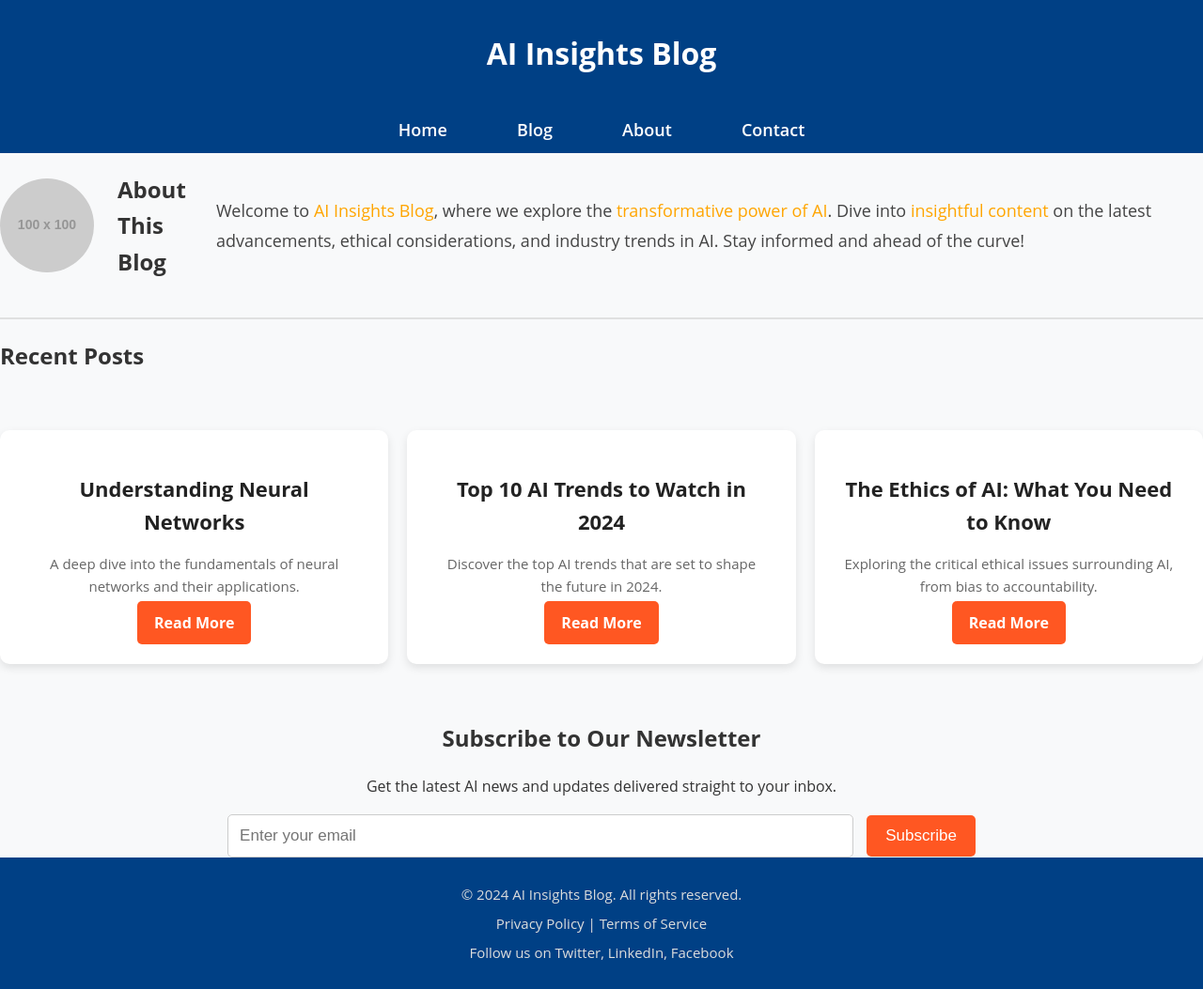
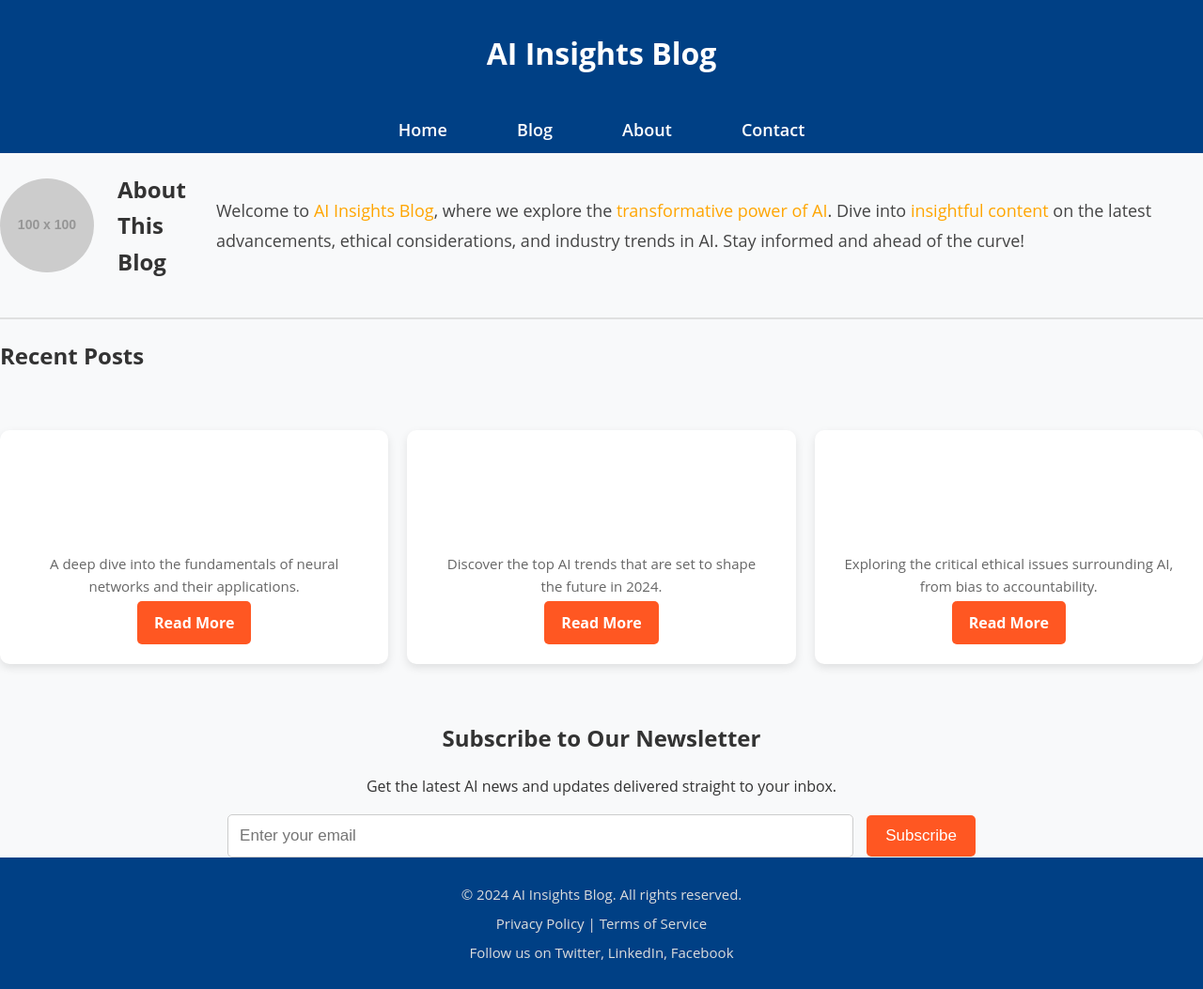
Before and after one commit to tomsonius/tomsonius.github.io, a Jekyll site: the page built from index.html, in a window 1280 px wide. Shown: the whole page at 94% size. Built offline with Jekyll 4.4.1, drawn with Linux system fonts in a browser that asks for light colours.

Commit message:
Update main.css

```diff
--- a/assets/css/main.css
+++ b/assets/css/main.css
@@ -126,10 +126,12 @@ nav ul li a:hover {
     transition: transform 0.3s ease;
 }
 
+/* Styling for Post Titles */
 .post h3 {
     font-size: 22px;
     margin: 15px 0;
-    color: #222;
+    color: #fff;  /* Change this to white */
+    text-align: center; /* Center the title if needed */
 }
 
 .post p {
@@ -229,10 +231,12 @@ footer a:hover {
     margin: 40px auto;
 }
 
+/* Styling for Full Article Titles (H1 in Blog Post Pages) */
 .post header h1 {
     font-size: 2.5em;
-    margin-bottom: 15px;
-    color: #004085;
+    margin-bottom: 10px;
+    color: #fff;  /* Make the title white */
+    text-align: center; /* Center the article title */
 }
 
 .post header p {
```
